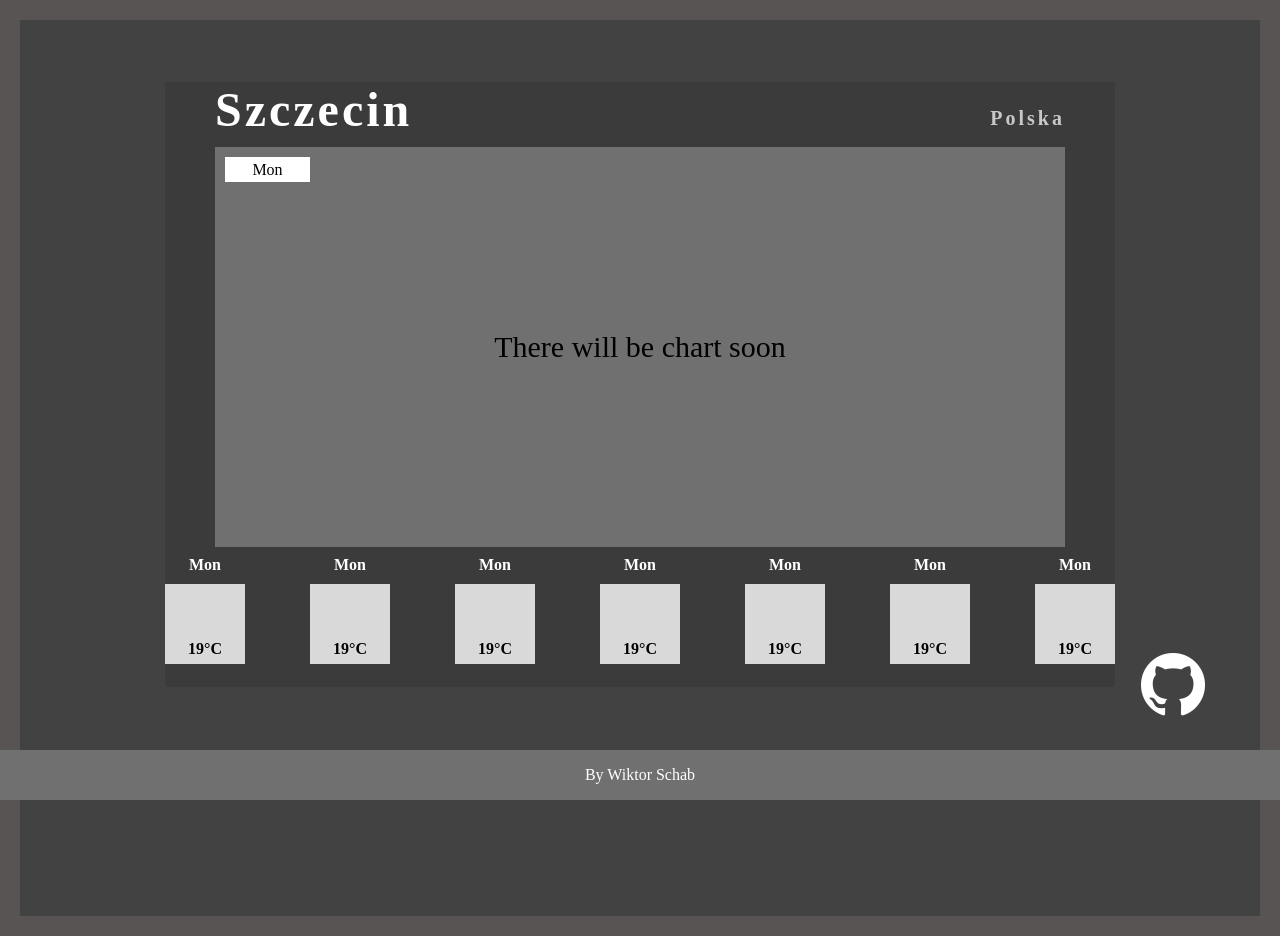
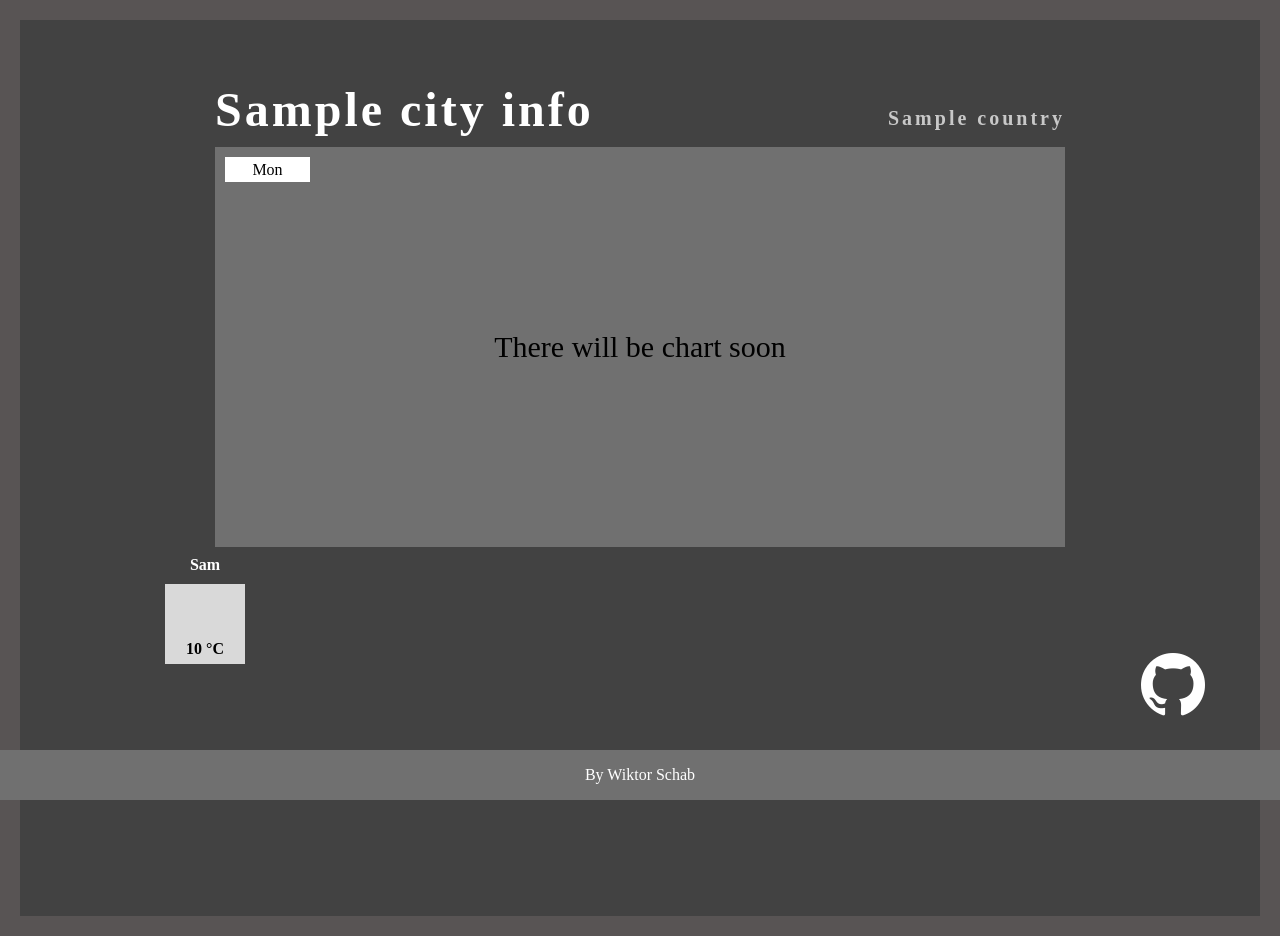
Before and after one commit to WiktorSchab/WeatherApp, a Django app: template weatherApp/templates/forecast.html in a window 1280 px wide. Run offline with Django 5.2, Linux system fonts and the light colour scheme; the template is opened without the code that fills it: most values are stand-ins (such as "Sample title", 1, 10 or a date in 2020); parts of the project's set-up code (start-up, migrations or seed data) failed here and were passed over.

Commit message:
Changed static data for dynamic in "forecast.html"
Display dynamic weather data in forecast.html. Show searched city and country. Display noon temperatures for today and the next 4 days.  Detailed chart of temperature and weather condition will be added in near future.

```diff
--- a/weatherApp/forecast/views.py
+++ b/weatherApp/forecast/views.py
@@ -25,7 +25,7 @@ def homePage(request):
             city_info = response['city']
             weather_info = response['list']
             weather_daily_info = get_daily_temps(weather_info)
-            print(weather_daily_info)
+
             context = {'city_info': city_info,
                        'weather_info': weather_info,
                        'weather_daily_info': weather_daily_info,}
--- a/weatherApp/settings/static/css/forecast.css
+++ b/weatherApp/settings/static/css/forecast.css
@@ -2,11 +2,8 @@
     display: flex;
     flex-direction: column;
     width: 950px;
-    min-height: 605px; /*to delete*/
-
     margin-top: 5%;
 
-    background-color: rgba(0,0,0,0.1);
 }
 
 #chartArea{
--- a/weatherApp/templates/forecast.html
+++ b/weatherApp/templates/forecast.html
@@ -10,8 +10,8 @@
     <div id="mainContent">
         <div id="chartArea">
             <div id="cityInfo">
-                <h1>Szczecin</h1>
-                <h1 id="countryName">Polska</h1>
+                <h1>{{ city_info.name }}</h1>
+                <h1 id="countryName">{{ city_info.country }}</h1>
             </div>
 
             <div id="chart">
@@ -22,13 +22,9 @@
         </div>
 
         <div id="weekDays">
-            <div class="dayContainer"><p>Mon</p><div><h5>19°C</h5></div></div>
-            <div class="dayContainer"><p>Mon</p><div><h5>19°C</h5></div></div>
-            <div class="dayContainer"><p>Mon</p><div><h5>19°C</h5></div></div>
-            <div class="dayContainer"><p>Mon</p><div><h5>19°C</h5></div></div>
-            <div class="dayContainer"><p>Mon</p><div><h5>19°C</h5></div></div>
-            <div class="dayContainer"><p>Mon</p><div><h5>19°C</h5></div></div>
-            <div class="dayContainer"><p>Mon</p><div><h5>19°C</h5></div></div>
+            {% for date, info in weather_daily_info.items %}
+                <div class="dayContainer"><p>{{ info.2|slice:"0:3" }}</p><div><h5>{{ info.0|floatformat:0 }} &deg;C</h5></div></div>
+            {% endfor %}
         </div>
     </div>
 
```
